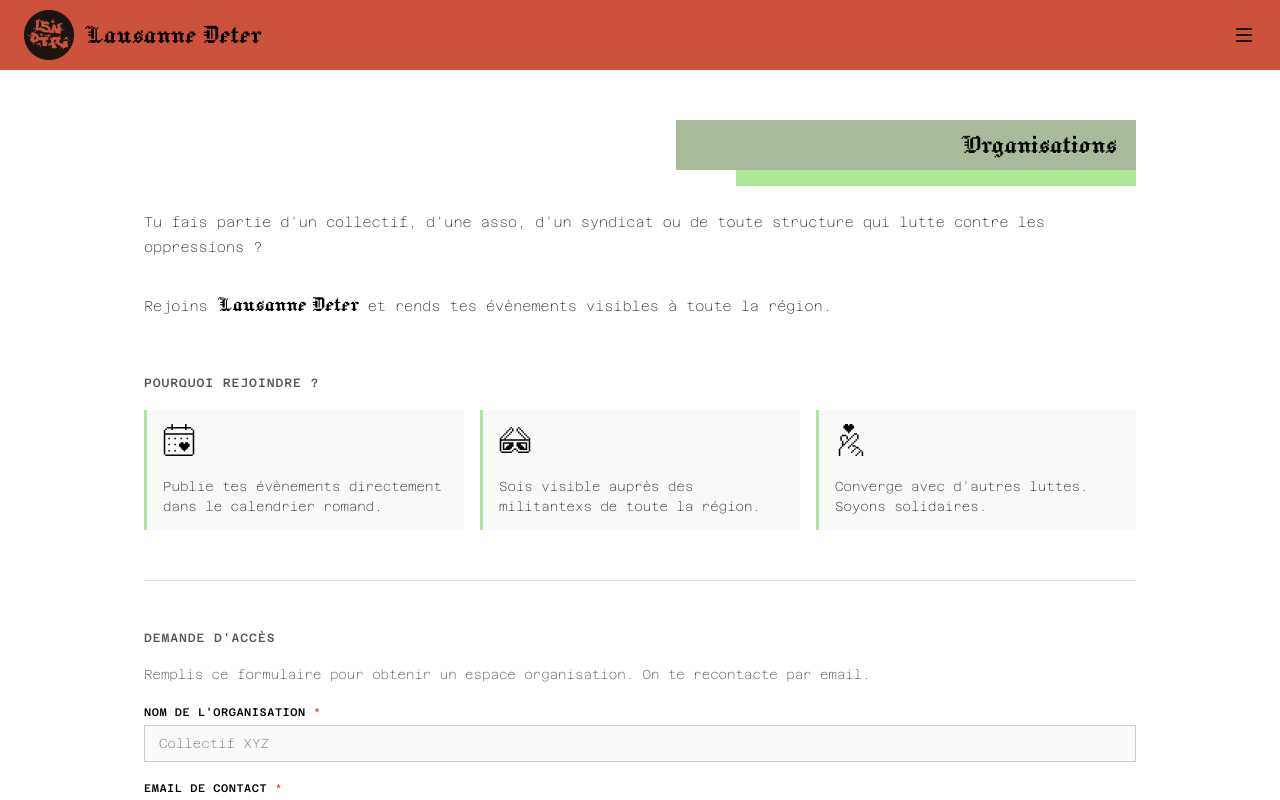
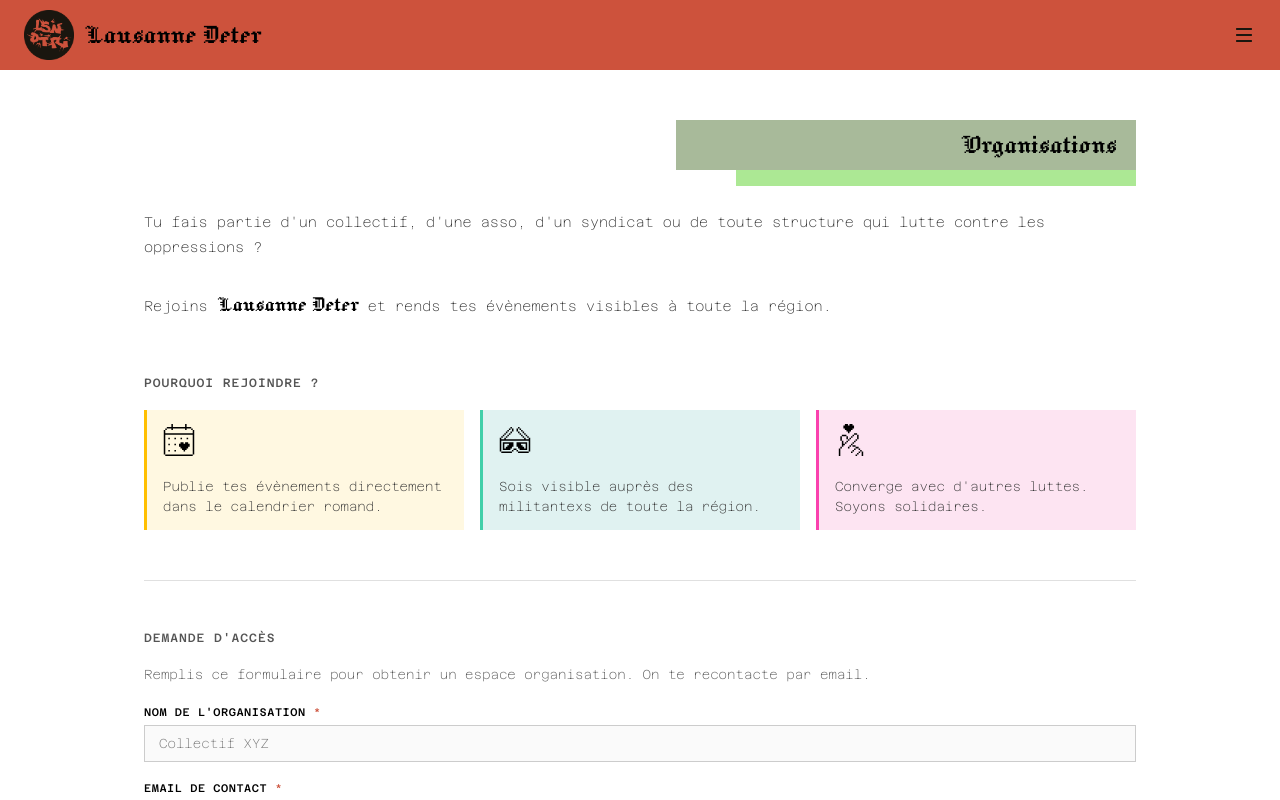
Before and after one commit to lausannedeter/lausannedeter, a Nuxt app: page /orgas in a window 1280 px wide. Shown: the top 800 px of the page. Built offline with nearby package versions, Linux system fonts and the light colour scheme.

Commit message:
chore: changed colors

```diff
--- a/pages/orgas/index.vue
+++ b/pages/orgas/index.vue
@@ -48,19 +48,19 @@ async function handleRegister() {
     <div class="why-section">
       <h3 class="section-label">Pourquoi rejoindre ?</h3>
       <div class="why-grid">
-        <div class="why-card">
+        <div class="why-card" :style="{ borderLeft: '3px solid #FFBF00', backgroundColor: '#FFF8E1' }">
           <span class="why-icon">
             <svg xmlns="http://www.w3.org/2000/svg" width="32" height="32" viewBox="0 0 32 32"><!-- Icon from Pixel free icons by Streamline - https://creativecommons.org/licenses/by/4.0/ --><path fill="currentColor" d="M2.285 10.67h27.43v19.81h1.52V6.1h-1.52v3.04H2.285V6.1H.765v24.38h1.52zm25.91-6.1h1.52V6.1h-1.52ZM2.285 30.48h27.43V32H2.285Z"/><path fill="currentColor" d="M25.145 18.29h-3.05v1.52h-1.52v-1.52h-3.05v1.52h-1.52v3.05h1.52v1.52h1.52v1.52h1.53v1.53h1.52V25.9h1.52v-1.52h1.53v-1.52h1.52v-3.05h-1.52zm-1.53-4.58h1.53v1.53h-1.53Zm-6.09 0h1.52v1.53h-1.52Zm-6.1 12.19h1.53v1.53h-1.53Zm0-6.09h1.53v1.52h-1.53Zm0-6.1h1.53v1.53h-1.53ZM5.335 25.9h1.52v1.53h-1.52Zm0-6.09h1.52v1.52h-1.52Zm0-6.1h1.52v1.53h-1.52Zm3.05-9.14V6.1h1.52V4.57h12.19V6.1h1.52V4.57h4.58V3.05h-4.58V0h-1.52v3.05H9.905V0h-1.52v3.05h-4.57v1.52z"/><path fill="currentColor" d="M2.285 4.57h1.53V6.1h-1.53Z"/></svg>
           </span>
           <p class="why-text">Publie tes évènements directement dans le calendrier romand.</p>
         </div>
-        <div class="why-card">
+        <div class="why-card" :style="{ borderLeft: '3px solid #41CFA9', backgroundColor: '#E0F2F1' }">
           <span class="why-icon">
             <svg xmlns="http://www.w3.org/2000/svg" width="32" height="32" viewBox="0 0 32 32"><!-- Icon from Pixel free icons by Streamline - https://creativecommons.org/licenses/by/4.0/ --><path fill="currentColor" d="M2.28 16.765h27.43v10.66h1.53v-13.71h-1.53v1.52h-3.05v-1.52h-1.52v1.52H6.85v-1.52H5.33v1.52H2.28v-1.52H.76v13.71h1.52zm25.91-4.58h1.52v1.53h-1.52Zm-9.15 15.24h10.67v1.53H19.04Zm7.62-16.76h1.53v1.52h-1.53Z"/><path fill="currentColor" d="M17.52 18.285v4.57h1.52v1.52h1.53v1.53h7.62v-7.62Zm9.14 6.09h-1.52v-1.52h-1.52v-1.52h-1.53v-1.53h4.57Zm-1.52-15.23h1.52v1.52h-1.52Zm-1.52 3.04h1.52v1.53h-1.52Zm0-4.57h1.52v1.53h-1.52Zm-1.53 3.05h1.53v1.52h-1.53Zm0-4.57h1.53v1.52h-1.53Zm-1.52 3.05h1.52v1.52h-1.52Zm0-4.57h1.52v1.52h-1.52Zm-1.53 3.04h1.53v1.53h-1.53Zm0-4.57h1.53v1.53h-1.53Zm-1.52 22.86h1.52v1.52h-1.52Zm0-21.33h1.52v3.04h-1.52Zm-3.05 19.8h3.05v1.53h-3.05Zm-1.52 1.53h1.52v1.52h-1.52Zm0-21.33h1.52v3.04h-1.52Zm-9.14 13.71v7.62h7.62v-1.53h1.52v-1.52h1.52v-4.57Zm6.09 3.05H8.38v1.52H6.85v1.52H5.33v-4.57H9.9Zm1.53-13.72h1.52v1.53h-1.52Zm0-4.57h1.52v1.53h-1.52Zm-9.15 24.38h10.67v1.53H2.28ZM9.9 9.145h1.53v1.52H9.9Zm0-4.57h1.53v1.52H9.9Zm-1.52 6.09H9.9v1.52H8.38Zm0-4.57H9.9v1.52H8.38Zm-1.53 6.09h1.53v1.53H6.85Zm0-4.57h1.53v1.53H6.85Zm-1.52 1.53h1.52v1.52H5.33Zm-1.52 1.52h1.52v1.52H3.81Zm-1.53 1.52h1.53v1.53H2.28Z"/></svg>
           </span>
           <p class="why-text">Sois visible auprès des militantexs de toute la région.</p>
         </div>
-        <div class="why-card">
+        <div class="why-card" :style="{ borderLeft: '3px solid #FA41AE', backgroundColor: '#FDE4F2' }">
           <span class="why-icon">
             <svg xmlns="http://www.w3.org/2000/svg" width="32" height="32" viewBox="0 0 32 32"><!-- Icon from Pixel free icons by Streamline - https://creativecommons.org/licenses/by/4.0/ --><path fill="currentColor" d="M26.67 27.43h1.52V32h-1.52Zm-1.53-1.52h1.53v1.52h-1.53Zm-1.52 1.52h1.52v1.52h-1.52Zm0-3.05h1.52v1.53h-1.52Zm-1.53 4.57h1.53v1.53h-1.53Zm-1.52-6.09h3.05v1.52h-3.05Zm1.52-12.19h1.53v4.57h-1.53Zm-1.52 19.81h1.52V32h-1.52Zm0-15.24h1.52v1.52h-1.52Zm-1.52-6.1h3.04v1.53h-3.04Zm0 15.24h1.52v1.53h-1.52Zm-1.53-3.05h3.05v1.53h-3.05Zm1.53-4.57h1.52v1.53h-1.52Zm-1.53 9.15h1.53v1.52h-1.53Zm0-7.62h1.53v1.52h-1.53Zm0-7.62h1.53v1.52h-1.53ZM16 27.43h1.52v1.52H16Zm0-7.62h1.52v1.52H16Zm0-7.62h1.52v1.52H16Zm-1.52 9.14H16v1.53h-1.52Zm0-7.62H16v1.53h-1.52Zm-1.53 9.15h1.53v1.52h-1.53Zm0-7.62h1.53v1.52h-1.53Zm-1.52 1.52h1.52v1.53h-1.52Zm0-4.57h1.52v3.05h-1.52Zm-1.53 6.1h1.53v1.52H9.9ZM9.9 0v1.52H8.38v3.05H9.9V6.1h1.53v1.52h1.52v1.52h1.53V7.62H16V6.1h1.52V4.57h1.53V1.52h-1.53V0h-3.04v1.52h-1.53V0zM6.86 10.67h4.57v1.52H6.86Zm1.52 6.09H6.86v6.1h1.52v-1.53H9.9v-1.52H8.38zm-3.05 6.1h1.53v1.52H5.33Zm0-10.67h1.53v4.57H5.33ZM3.81 24.38h1.52V32H3.81Z"/></svg>
           </span>
@@ -245,9 +245,9 @@ a.deter {
   display: flex;
   align-items: flex-start;
   gap: 16px;
-  border-left: 3px solid #ace894;
+  /* border-left: 3px solid #ace894; */
   padding: 12px 16px;
-  background-color: #f7faf6;
+  /* background-color: #f7faf6; */
 }
 
 .why-icon {
```
